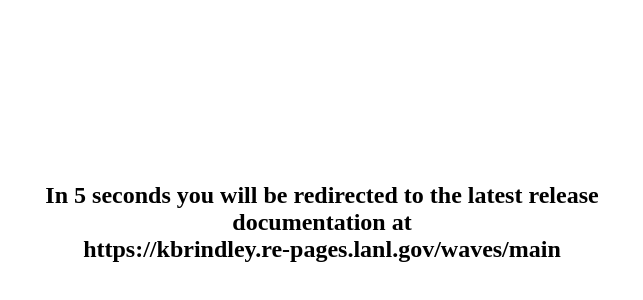
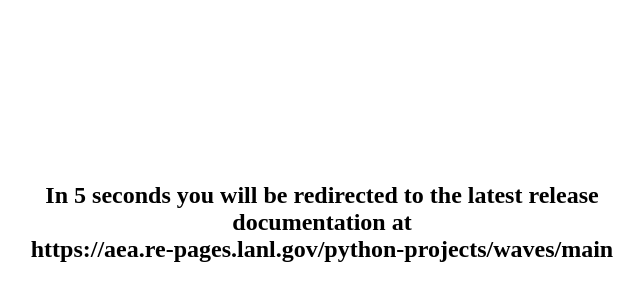
Before and after one commit to lanl-aea/waves, a plain HTML site: page docs/_static/index.html in a window 1280 px wide. Shown: the part 178-478 px from the top of the page, without its empty margins (318-961 px from the left). Drawn offline with Linux system fonts and the light colour scheme.

Commit message:
WIP: bulk replace gitlab-pages URL

```diff
--- a/docs/_static/index.html
+++ b/docs/_static/index.html
@@ -1,7 +1,7 @@
 <!DOCTYPE html>
 <html>
     <head>
-        <meta http-equiv="refresh" content="5;url=https://kbrindley.re-pages.lanl.gov/waves/main/">
+        <meta http-equiv="refresh" content="5;url=https://aea.re-pages.lanl.gov/python-projects/waves/main/">
 
         <title>HTML Meta Tag</title>
         <style>
@@ -20,7 +20,7 @@
         <div class="center">
             <h2>
                 In 5 seconds you will be redirected to the latest release documentation at <br>
-                https://kbrindley.re-pages.lanl.gov/waves/main
+                https://aea.re-pages.lanl.gov/python-projects/waves/main
             </h2>
         </div>
     </body>
```
Also changed, not shown: 2 other files.
